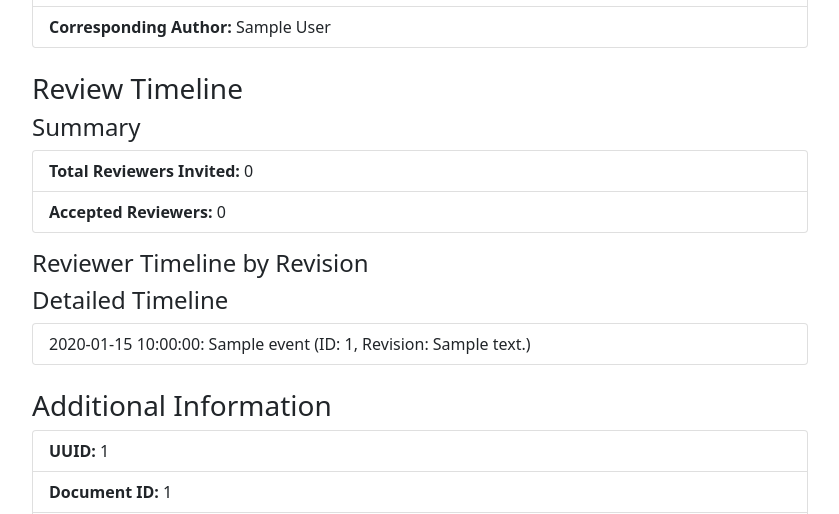
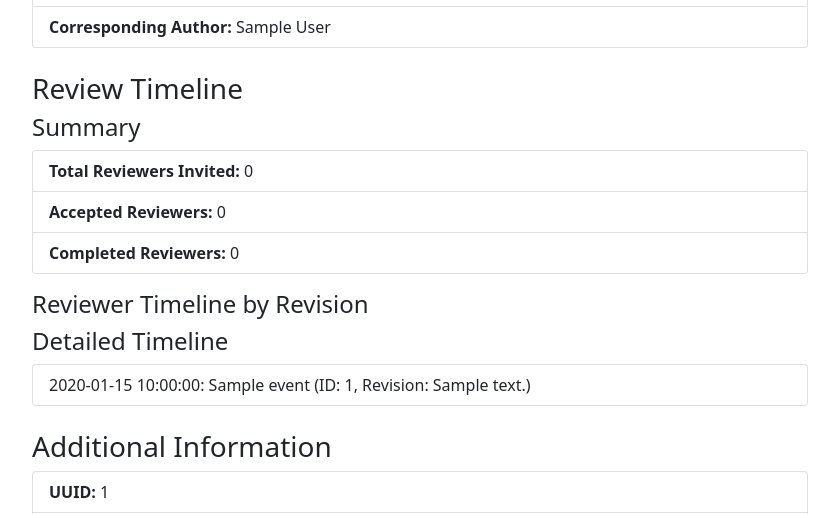
Before and after one commit to JinChengneng/track_elsevier, a Flask app: template templates/index.html in a window 1280 px wide. Shown: the part 694-1208 px from the top of the page, without its empty margins (220-1059 px from the left). Run offline with Flask 3, Linux system fonts and the light colour scheme; the template is opened without the code that fills it: most values are stand-ins (such as "Sample title", 1, 10 or a date in 2020).

Commit message:
feat: Add reviewer completion status tracking
- Add "Completed Reviewers" count to summary statistics
- Add completion time column to reviewer timeline table
- Update reviewer status badges (Completed/Accepted/Pending)
- Track reviewer completion events in timeline processing
- Improve status visualization with appropriate colors

```diff
--- a/templates/index.html
+++ b/templates/index.html
@@ -84,6 +84,9 @@
                     <li class="list-group-item"><strong>Accepted Reviewers:</strong>
                         {{ manuscript_data.ReviewEvents | selectattr('Event', 'equalto', 'REVIEWER_ACCEPTED') | map(attribute='Id') | unique | list | length }}
                     </li>
+                    <li class="list-group-item"><strong>Completed Reviewers:</strong>
+                        {{ manuscript_data.ReviewEvents | selectattr('Event', 'equalto', 'REVIEWER_COMPLETED') | map(attribute='Id') | unique | list | length }}
+                    </li>
                 </ul>
 
                 <h4>Reviewer Timeline by Revision</h4>
@@ -104,7 +107,8 @@
                         <div class="mt-2 text-muted">
                             <small>
                                 Total Reviewers Invited: {{ timeline.reviewers|length }} |
-                                Accepted Reviewers: {{ timeline.reviewers|selectattr('accepted')|list|length }}
+                                Accepted Reviewers: {{ timeline.reviewers|selectattr('accepted')|list|length }} |
+                                Completed Reviewers: {{ timeline.reviewers|selectattr('completed')|list|length }}
                             </small>
                         </div>
                     </div>
@@ -116,6 +120,7 @@
                                         <th>Reviewer ID</th>
                                         <th>Invited Time</th>
                                         <th>Accepted Time</th>
+                                        <th>Completed Time</th>
                                         <th>Status</th>
                                     </tr>
                                 </thead>
@@ -125,11 +130,14 @@
                                         <td>{{ reviewer.id }}</td>
                                         <td>{{ format_timestamp(reviewer.invited) if reviewer.invited else 'N/A' }}</td>
                                         <td>{{ format_timestamp(reviewer.accepted) if reviewer.accepted else 'N/A' }}</td>
+                                        <td>{{ format_timestamp(reviewer.completed) if reviewer.completed else 'N/A' }}</td>
                                         <td>
-                                            {% if reviewer.accepted %}
-                                                <span class="badge bg-success">Accepted</span>
+                                            {% if reviewer.completed %}
+                                                <span class="badge bg-success">Completed</span>
+                                            {% elif reviewer.accepted %}
+                                                <span class="badge bg-warning text-dark">Accepted</span>
                                             {% else %}
-                                                <span class="badge bg-warning text-dark">Pending</span>
+                                                <span class="badge bg-secondary">Pending</span>
                                             {% endif %}
                                         </td>
                                     </tr>
```
Also changed, not shown: track.py (+9 -2 lines).
